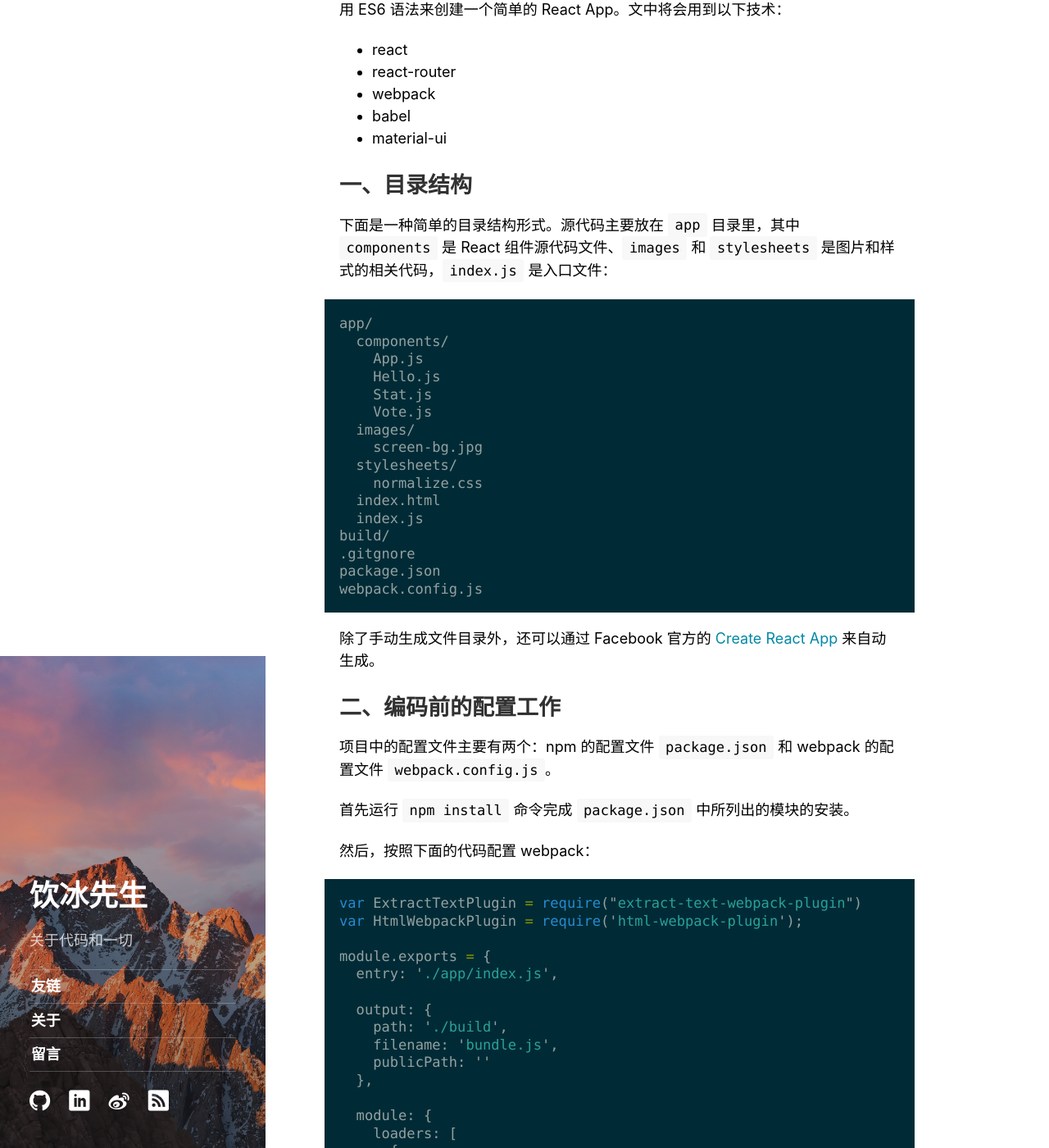
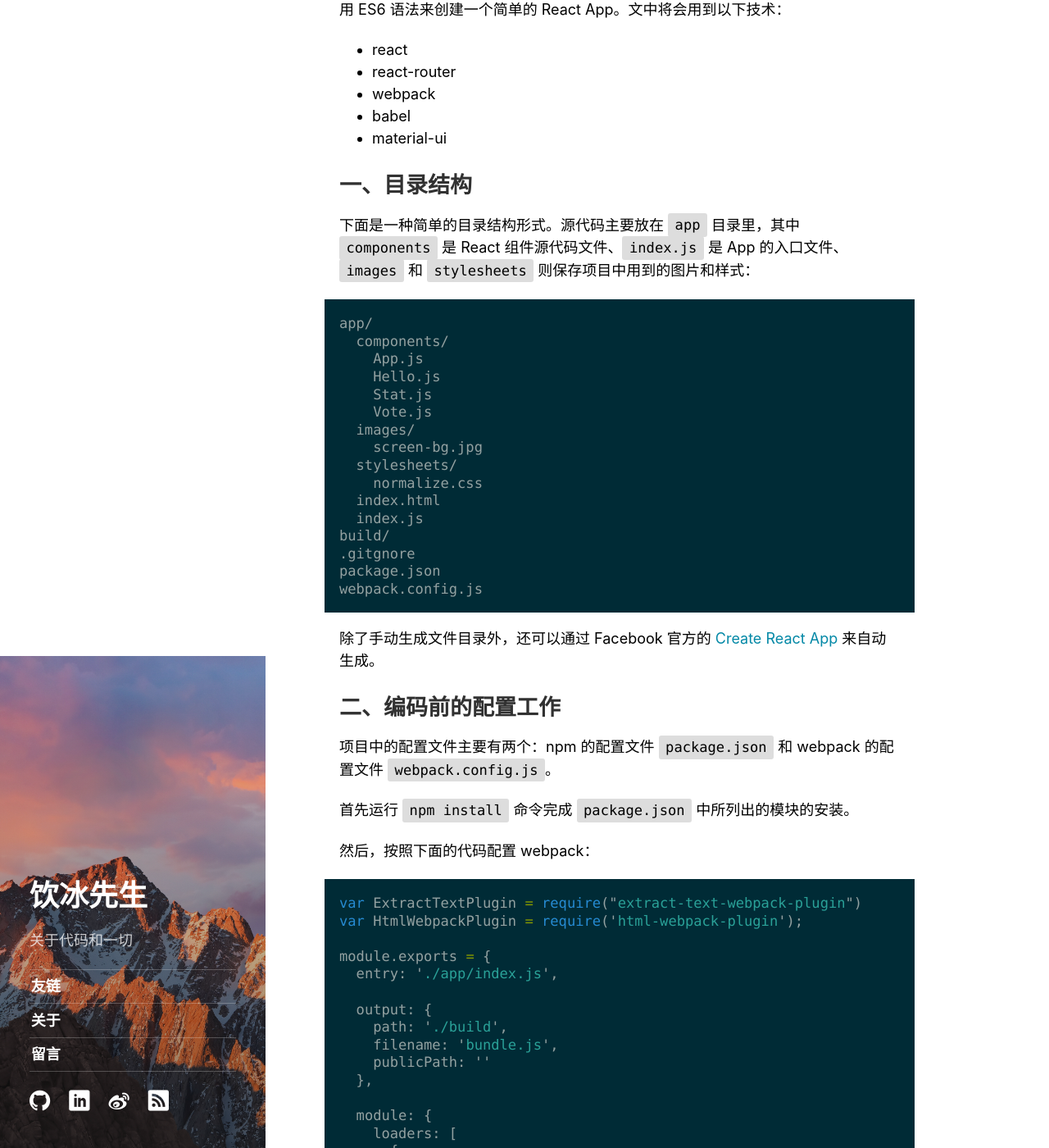
Before and after one commit to ybm/myanbin.github.io, a Jekyll site: the page built from _posts/2016-07-23-create-react-app-with-es6.md, in a window 1280 px wide and 1400 px high, scrolled down 244 px. Shown: the whole window at 82% size. Built offline with Jekyll 4.4.1, drawn with Linux system fonts in a browser that asks for light colours.

Commit message:
Update blog source

````diff
--- a/_posts/2016-07-23-create-react-app-with-es6.md
+++ b/_posts/2016-07-23-create-react-app-with-es6.md
@@ -14,7 +14,7 @@ React 是由 Facebook 发布的一个用于构建用户界面的 JavaScript 库
 
 ## 一、目录结构
 
-下面是一种简单的目录结构形式。源代码主要放在 `app` 目录里，其中 `components` 是 React 组件源代码文件、`images` 和 `stylesheets` 是图片和样式的相关代码，`index.js` 是入口文件：
+下面是一种简单的目录结构形式。源代码主要放在 `app` 目录里，其中 `components` 是 React 组件源代码文件、`index.js` 是 App 的入口文件、`images` 和 `stylesheets` 则保存项目中用到的图片和样式：
 
 ```
 app/
--- a/public/css/hyde.scss
+++ b/public/css/hyde.scss
@@ -217,6 +217,11 @@ h1, h2, h3, h4, h5, h6 {
   margin-right: 0;
 }
 
+.sidebar-nav-item:hover {
+  background-color: rgba(32,32,32,0.5);
+  text-decoration: none;
+}
+
 /* Disable the "white glow" that is used to make the laurel wreaths distinct form the background */
 .sidebar a::after,
 .sidebar a::before {
--- a/public/css/poole.scss
+++ b/public/css/poole.scss
@@ -167,8 +167,7 @@ pre {
 code {
   padding: .25em .5em;
   /* Could be mistaken for a link if the user choses a similar link-color, so better no colored inline code. */
-  /*color: #bf616a;*/
-  background-color: #f8f8f8;
+  background-color: #dddddd;
   border-radius: 3px;
   font-size: .95rem;
 }
````
Also changed, not shown: link.md (+1 -1 lines).
